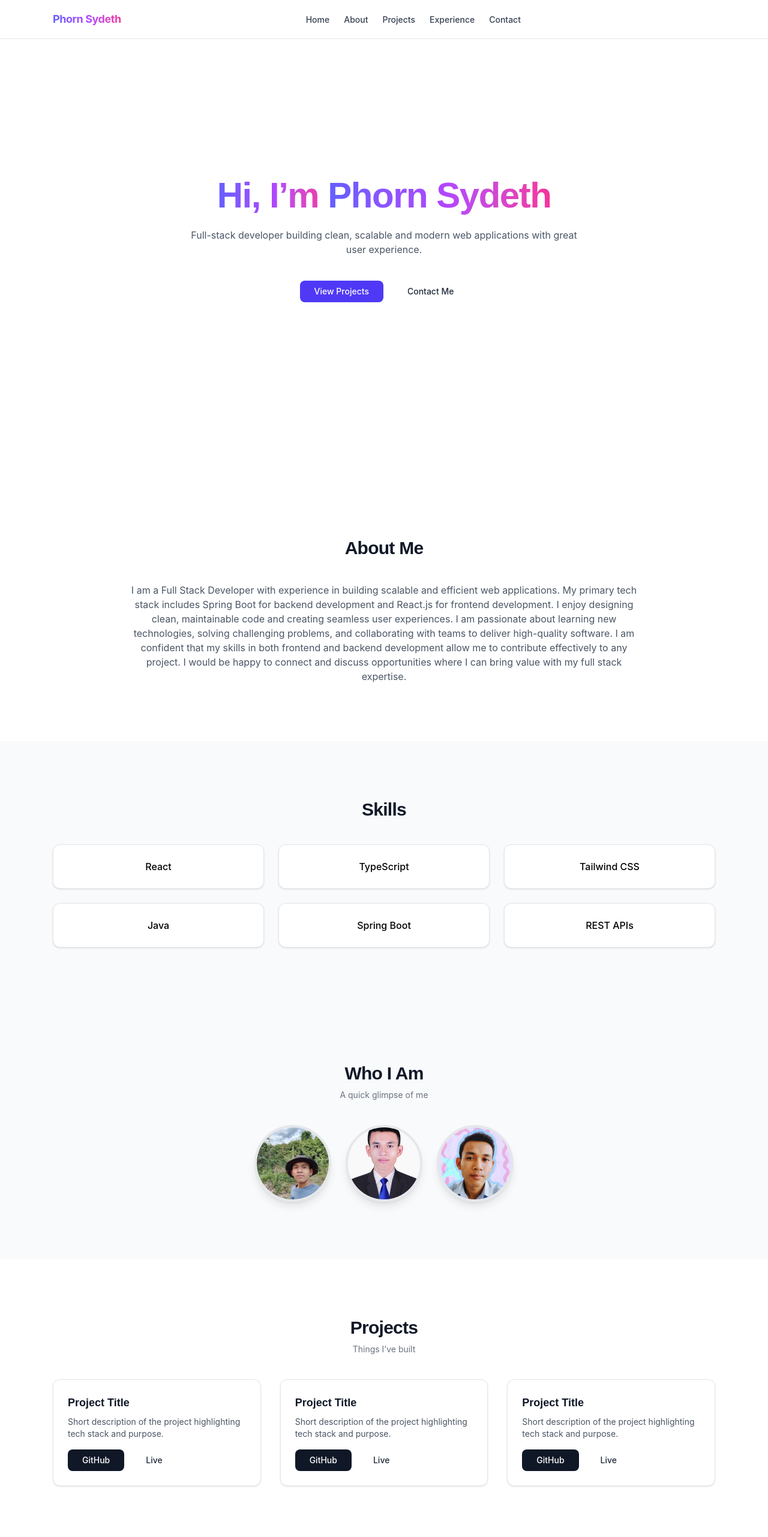
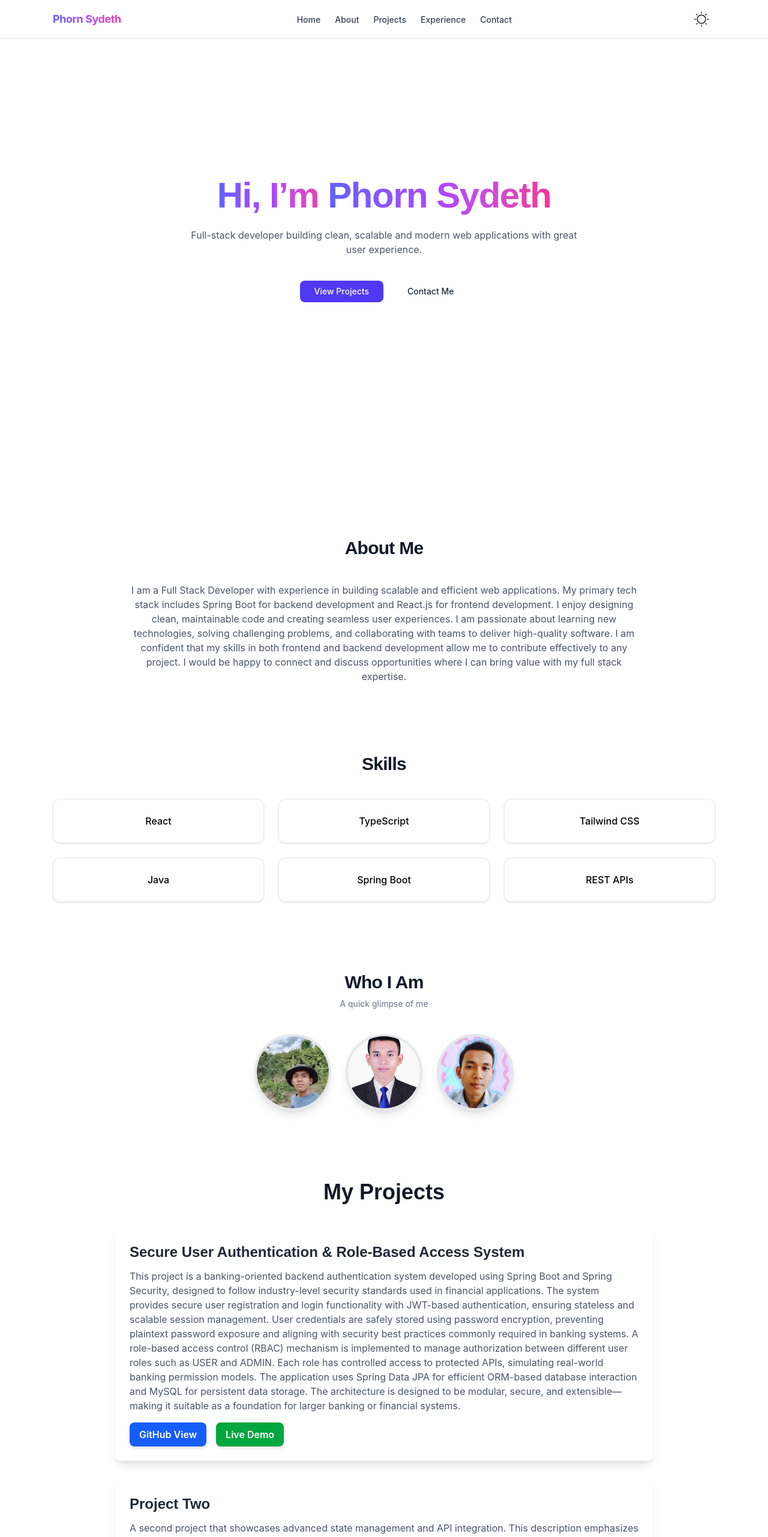
Before and after one commit to PhornSydeth/my_portfolio, a React (Vite) app: page / in a window 1280 px wide. Shown: the top 2563 px of the page at 60% size. Built offline with nearby package versions, Linux system fonts and the light colour scheme.

Commit message:
Adding dark and light mode

```diff
--- a/index.html
+++ b/index.html
@@ -1,5 +1,5 @@
 <!doctype html>
-<html lang="en" class="dark">
+<html lang="en">
   <head>
     <meta charset="UTF-8" />
     <link rel="icon" type="image/svg+xml" href="./src/assets/image1.jpg" />
--- /dev/null
+++ b/src/components/data/Project.ts
@@ -0,0 +1,33 @@
+// src/data/projectData.ts
+
+export interface ProjectData {
+  id: number;
+  title: string;
+  description: string;
+  githubLink: string;
+  demoLink?: string; // Optional field for demo link
+}
+
+export const projects: ProjectData[] = [
+  {
+    id: 1,
+    title: "Secure User Authentication & Role-Based Access System",
+    description: "This project is a banking-oriented backend authentication system developed using Spring Boot and Spring Security, designed to follow industry-level security standards used in financial applications. The system provides secure user registration and login functionality with JWT-based authentication, ensuring stateless and scalable session management. User credentials are safely stored using password encryption, preventing plaintext password exposure and aligning with security best practices commonly required in banking systems. A role-based access control (RBAC) mechanism is implemented to manage authorization between different user roles such as USER and ADMIN. Each role has controlled access to protected APIs, simulating real-world banking permission models. The application uses Spring Data JPA for efficient ORM-based database interaction and MySQL for persistent data storage. The architecture is designed to be modular, secure, and extensible—making it suitable as a foundation for larger banking or financial systems.",
+    githubLink: "github.com",
+    demoLink: "https://projectone.live",
+  },
+  {
+    id: 2,
+    title: "Project Two",
+    description: "A second project that showcases advanced state management and API integration. This description emphasizes the project's technical challenges and solutions.",
+    githubLink: "github.com",
+    demoLink: "https://projecttwo.live",
+  },
+  {
+    id: 3,
+    title: "Project Three",
+    description: "The third project focuses on UI/UX design and responsive layouts. A brief overview of the design philosophy and technical implementation is provided here.",
+    githubLink: "github.com",
+  },
+  // Add more projects here
+];
--- /dev/null
+++ b/src/components/data/ProjectCard.tsx
@@ -0,0 +1,44 @@
+// src/components/ProjectCard.tsx
+
+import React from 'react';
+import type { ProjectData } from './Project'; // Adjust import path as necessary
+
+interface ProjectCardProps {
+  project: ProjectData;
+}
+
+const ProjectCard: React.FC<ProjectCardProps> = ({ project }) => {
+  return (
+    <div className="bg-white shadow-lg rounded-lg p-6 mb-8 transform hover:scale-105 transition duration-300">
+      <h2 className="text-2xl font-bold mb-3 text-gray-800">{project.title}</h2>
+
+      {/* Description Section */}
+      <p className="text-gray-600 mb-4">{project.description}</p>
+
+      {/* Buttons Section */}
+      <div className="flex space-x-4">
+        <a
+          href={project.githubLink}
+          target="_blank"
+          rel="noopener noreferrer"
+          className="bg-blue-600 hover:bg-blue-700 text-white font-semibold py-2 px-4 rounded-lg shadow-md transition duration-300"
+        >
+          GitHub View
+        </a>
+
+        {project.demoLink && (
+          <a
+            href={project.demoLink}
+            target="_blank"
+            rel="noopener noreferrer"
+            className="bg-green-600 hover:bg-green-700 text-white font-semibold py-2 px-4 rounded-lg shadow-md transition duration-300"
+          >
+            Live Demo
+          </a>
+        )}
+      </div>
+    </div>
+  );
+};
+
+export default ProjectCard;
--- a/src/components/layout/Navbar.tsx
+++ b/src/components/layout/Navbar.tsx
@@ -1,8 +1,8 @@
-// components/layout/Navbar.tsx
-import { useEffect, useState } from "react";
 import { motion } from "framer-motion";
 import Gradient from "../ui/Gradient";
-
+import { useTheme } from "./ThemeProvider";
+import { CiLight } from "react-icons/ci";
+import { MdDarkMode } from "react-icons/md";
 const navItems = [
   { label: "Home", href: "#home" },
   { label: "About", href: "#about" },
@@ -12,22 +12,8 @@ const navItems = [
 ];
 
 export default function Navbar() {
-  const [theme, setTheme] = useState<"light" | "dark">("light");
+  const {theme,toggleTheme}=useTheme()
 
-  // Apply the theme globally
-  useEffect(() => {
-    const stored = localStorage.getItem("theme") as "light" | "dark" | null;
-    const initialTheme = stored ?? "light";
-    setTheme(initialTheme);
-    document.documentElement.classList.toggle("dark", initialTheme === "dark");
-  }, []);
-
-  const toggleTheme = () => {
-    const next = theme === "light" ? "dark" : "light";
-    setTheme(next);
-    document.documentElement.classList.toggle("dark", next === "dark");
-    localStorage.setItem("theme", next);
-  };
 
   return (
     <motion.header
@@ -68,6 +54,7 @@ export default function Navbar() {
           >
 
           </motion.span>
+          <span className="text-3xl">{theme==='light'? (<CiLight/>):(<MdDarkMode/>) }</span>
         </button>
       </nav>
     </motion.header>
--- /dev/null
+++ b/src/components/layout/ThemeProvider.tsx
@@ -0,0 +1,51 @@
+// ThemeProvider.tsx
+import   { createContext, useContext, useState, useEffect,type ReactNode } from 'react';
+
+type Theme = 'light' | 'dark';
+
+interface ThemeContextType {
+  theme: Theme;
+  toggleTheme: () => void;
+}
+
+const ThemeContext = createContext<ThemeContextType | undefined>(undefined);
+
+export const ThemeProvider = ({ children }: { children: ReactNode }) => {
+  // Initialize state based on localStorage or system preference
+  const [theme, setTheme] = useState<Theme>(() => {
+    if (typeof window !== 'undefined') {
+      const savedTheme = localStorage.getItem('theme') as Theme;
+      if (savedTheme) return savedTheme;
+      // Check system preference if no theme is saved
+      const prefersDark = window.matchMedia('(prefers-color-scheme: dark)').matches;
+      return prefersDark ? 'dark' : 'light';
+    }
+    return 'light'; // Default theme for SSR or initial render
+  });
+
+  useEffect(() => {
+    // Apply the theme class to the document body
+    document.body.classList.remove('light', 'dark');
+    document.body.classList.add(theme);
+    // Save preference to localStorage
+    localStorage.setItem('theme', theme);
+  }, [theme]);
+
+  const toggleTheme = () => {
+    setTheme((prevTheme) => (prevTheme === 'light' ? 'dark' : 'light'));
+  };
+
+  return (
+    <ThemeContext.Provider value={{ theme, toggleTheme }}>
+      {children}
+    </ThemeContext.Provider>
+  );
+};
+
+export const useTheme = () => {
+  const context = useContext(ThemeContext);
+  if (context === undefined) {
+    throw new Error('useTheme must be used within a ThemeProvider');
+  }
+  return context;
+};
--- a/src/components/sections/Profile.tsx
+++ b/src/components/sections/Profile.tsx
@@ -9,7 +9,7 @@ const profiles = [profile1, profile2, profile3];
 
 export default function Profile() {
   return (
-    <section id="profile" className="py-24 bg-gray-50 dark:bg-gray-900">
+    <section id="profile" className="py-24 dark:text-gray-100 dark:bg-gray-900">
       <div className="mx-auto max-w-6xl px-6">
         <SectionTitle title="Who I Am" subtitle="A quick glimpse of me" />
 
--- a/src/components/sections/Project.tsx
+++ b/src/components/sections/Project.tsx
@@ -1,33 +1,30 @@
-// components/sections/Project.tsx
-import Card from "../ui/Card";
-import SectionTitle from "../ui/SectionTitle";
-import Button from "../ui/Button";
+// src/section/Project.tsx
 
-export default function Project() {
+import React from 'react';
+import { projects } from '../data/Project'; // Adjust import path as necessary
+import ProjectCard from '../data/ProjectCard'; // Adjust import path as necessary
+import { useTheme } from '../layout/ThemeProvider';
+const ProjectSection: React.FC = () => {
+  const {theme}=useTheme()
+  const componentStyle={
+      backgroundColor:theme==='dark' ?'#333' :'#fff',
+      color:theme==='dark'?'#fff':'#000',
+      padding:'20px'
+  }
   return (
-    <section id="projects" className="py-24">
-      <div className="mx-auto max-w-6xl px-6">
-        <SectionTitle title="Projects" subtitle="Things I’ve built" />
-
-        <div className="grid gap-8 md:grid-cols-2 lg:grid-cols-3">
-          {[1, 2, 3].map((item) => (
-            <Card key={item}>
-              <h3 className="text-lg font-semibold text-gray-900 dark:text-white">
-                Project Title
-              </h3>
-              <p className="mt-2 text-sm text-gray-600 dark:text-gray-400">
-                Short description of the project highlighting tech stack and
-                purpose.
-              </p>
-
-              <div className="mt-4 flex gap-3">
-                <Button variant="secondary">GitHub</Button>
-                <Button variant="ghost">Live</Button>
-              </div>
-            </Card>
+    <section style={componentStyle}>
+      <div className="container mx-auto px-4">
+        <h1 className="text-4xl font-extrabold text-center mb-10 text-gray-900 ">
+          My Projects
+        </h1>
+        <div className="max-w-4xl mx-auto" >
+          {projects.map((project) => (
+            <ProjectCard  key={project.id} project={project} />
           ))}
         </div>
       </div>
     </section>
   );
-}
+};
+
+export default ProjectSection;
--- a/src/components/sections/Skill.tsx
+++ b/src/components/sections/Skill.tsx
@@ -2,6 +2,7 @@
 import { motion } from "framer-motion";
 import Card from "../ui/Card";
 import SectionTitle from "../ui/SectionTitle";
+import { useTheme } from "../layout/ThemeProvider";
 
 const skills = [
   "React",
@@ -13,8 +14,14 @@ const skills = [
 ];
 
 export default function Skill() {
+    const {theme}=useTheme()
+    const componentStyle={
+        backgroundColor:theme==='dark' ?'#333' :'#fff',
+        color:theme==='dark'?'#fff':'#000',
+        padding:'20px'
+    }
   return (
-    <section id="skills" className="py-24 bg-gray-50 dark:bg-gray-900">
+    <section id="skills" style={componentStyle}>
       <div className="mx-auto max-w-6xl px-6">
         <SectionTitle title="Skills" />
 
--- a/src/components/ui/Card.tsx
+++ b/src/components/ui/Card.tsx
@@ -14,7 +14,7 @@ export default function Card({ children, className = "" }: CardProps) {
       whileInView={{ opacity: 1, y: 0 }}
       viewport={{ once: true }}
       transition={{ duration: 0.5, ease: "easeOut" }}
-      className={`rounded-xl border border-gray-200 bg-white p-6 shadow-sm hover:shadow-md ${className}`}
+      className={`rounded-xl border border-gray-200 bg-whit p-6 shadow-sm hover:shadow-md ${className}`}
     >
       {children}
     </motion.div>
--- a/src/index.css
+++ b/src/index.css
@@ -8,3 +8,19 @@ html {
 h1, h2, h3, h4, h5, h6 {
   font-family: 'Poppins', sans-serif;
 }
+/* index.css */
+:root {
+  --background: #ffffff;
+  --text: #000000;
+}
+
+.dark {
+  --background: #121212;
+  --text: #ffffff;
+}
+
+body {
+  background-color: var(--background);
+  color: var(--text);
+  transition: background-color 0.3s ease;
+}
--- a/src/main.tsx
+++ b/src/main.tsx
@@ -3,11 +3,15 @@ import { createRoot } from 'react-dom/client'
 import './index.css'
 import App from './App.tsx'
 import { BrowserRouter } from 'react-router-dom'
+import { ThemeProvider } from './components/layout/ThemeProvider.tsx'
 
 createRoot(document.getElementById('root')!).render(
   <StrictMode>
+
     <BrowserRouter>
+     <ThemeProvider>
     <App />
+    </ThemeProvider>
     </BrowserRouter>
   </StrictMode>,
 
```
